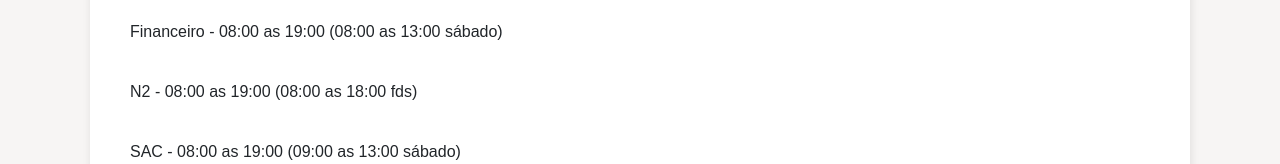
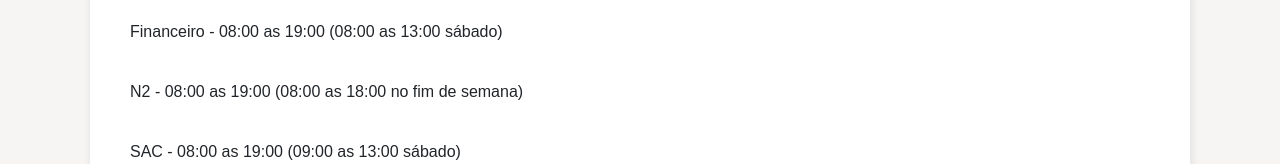
Before and after one commit to Guaratibanet/PortalGuaratibanet, a plain HTML site: page pages/index-horarios.html in a window 1280 px wide. Shown: the part 476-640 px from the top of the page. Drawn offline with nearby package versions, Linux system fonts and the light colour scheme.

Commit message:
Update index-horarios.html

```diff
--- a/pages/index-horarios.html
+++ b/pages/index-horarios.html
@@ -71,7 +71,7 @@
         <p>Call Center - 08:00 as 20:00</p>
         <p>Comercial -  08:00 as 19:00 (08:00 as 15:00 sábado)</p>
         <p>Financeiro - 08:00 as 19:00 (08:00 as 13:00 sábado)</p>
-        <p>N2 - 08:00 as 19:00 (08:00 as 18:00 fds)</p>
+        <p>N2 - 08:00 as 19:00 (08:00 as 18:00 no fim de semana)</p>
         <p>SAC - 08:00 as 19:00 (09:00 as 13:00 sábado)</p>
         <p>Transbordo - 20:00 as 08:00</p>
       </div>
```
